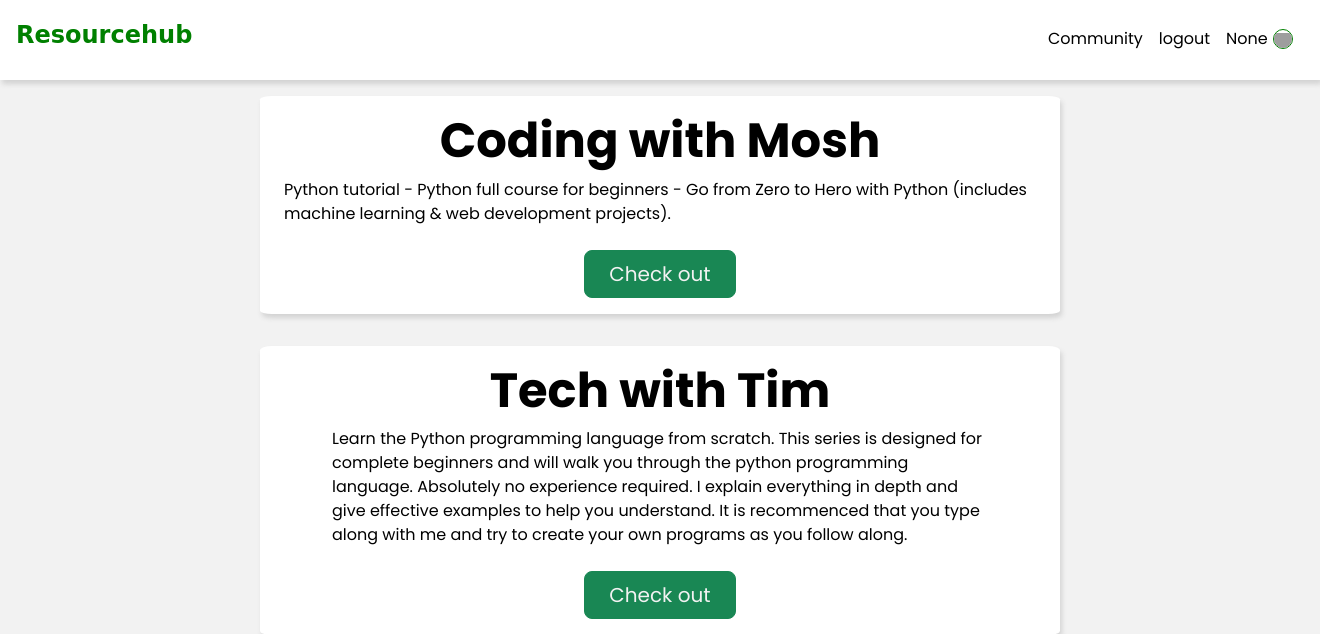
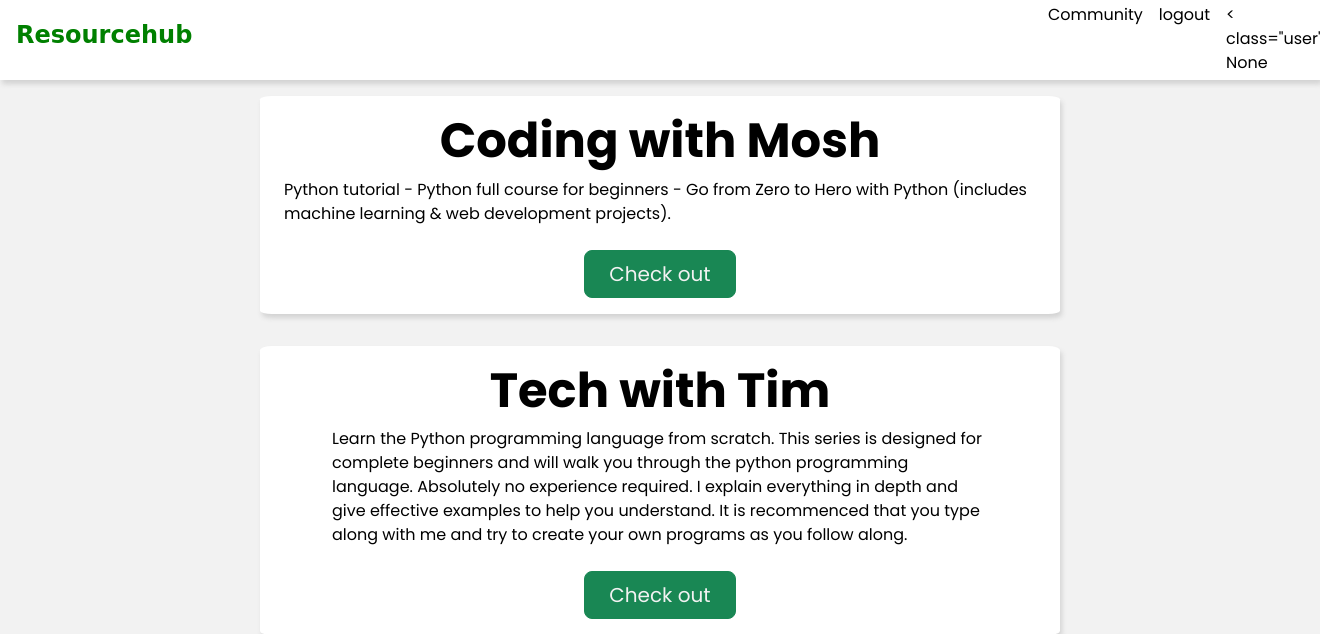
Before and after one commit to jkarenzi/resource_hub, a Flask app: page /python.html in a window 1320 px wide; the page is wider, and only the part inside the window is pictured. Shown: the top 634 px of that part. Run offline with Flask 3, Linux system fonts and the light colour scheme; grey boxes are pictures that could not be loaded.

Commit message:
python nav issue

```diff
--- a/templates/python.html
+++ b/templates/python.html
@@ -24,8 +24,7 @@
       <nav>
         <a href="./read_stats.html">Community</a>
         <a href="/logout">logout</a>
-            <div class="user">
-                {{username}}
+        < class="user"> {{username}}
         <div class="pic">
           <img src="../static/images/person.png" />
         </div>
@@ -35,7 +34,7 @@
       <div class="px-4 py-3 my-3 text-start container-1">
         <h3 class="display-5 fw-bold text-center">Coding with Mosh</h3>
         <div class="mx-auto">
-          <p class=" mb-4">
+          <p class="mb-4">
             Python tutorial - Python full course for beginners - Go from Zero to
             Hero with Python (includes machine learning & web development
             projects).
@@ -53,7 +52,7 @@
       <div class="px-4 py-3 my-3 text-start container-1">
         <h3 class="display-5 fw-bold text-center">Tech with Tim</h3>
         <div class="mx-5">
-          <p class=" mb-4">
+          <p class="mb-4">
             Learn the Python programming language from scratch. This series is
             designed for complete beginners and will walk you through the python
             programming language. Absolutely no experience required. I explain
```
Lines whose indentation alone changed are shown as unchanged.
